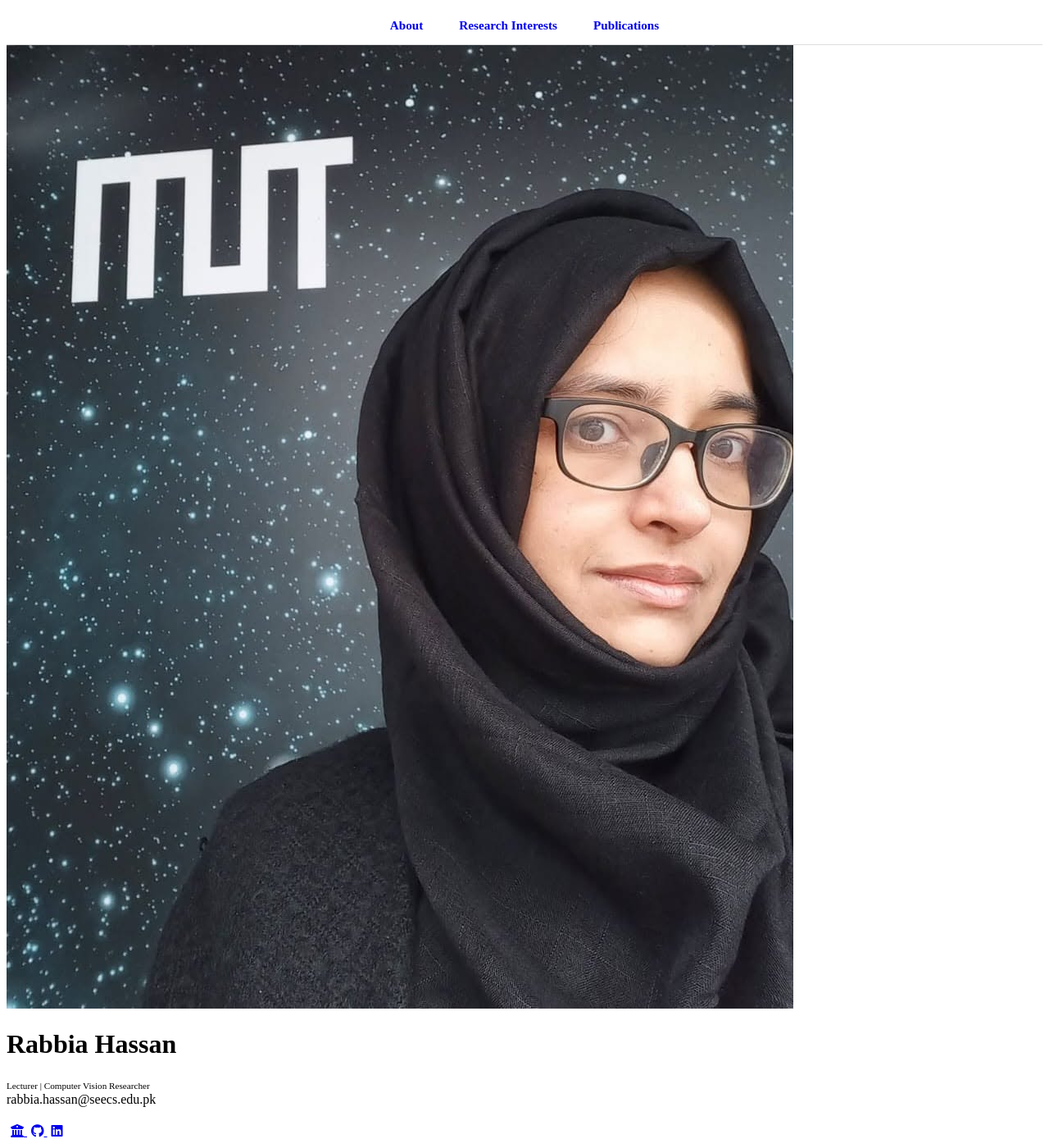
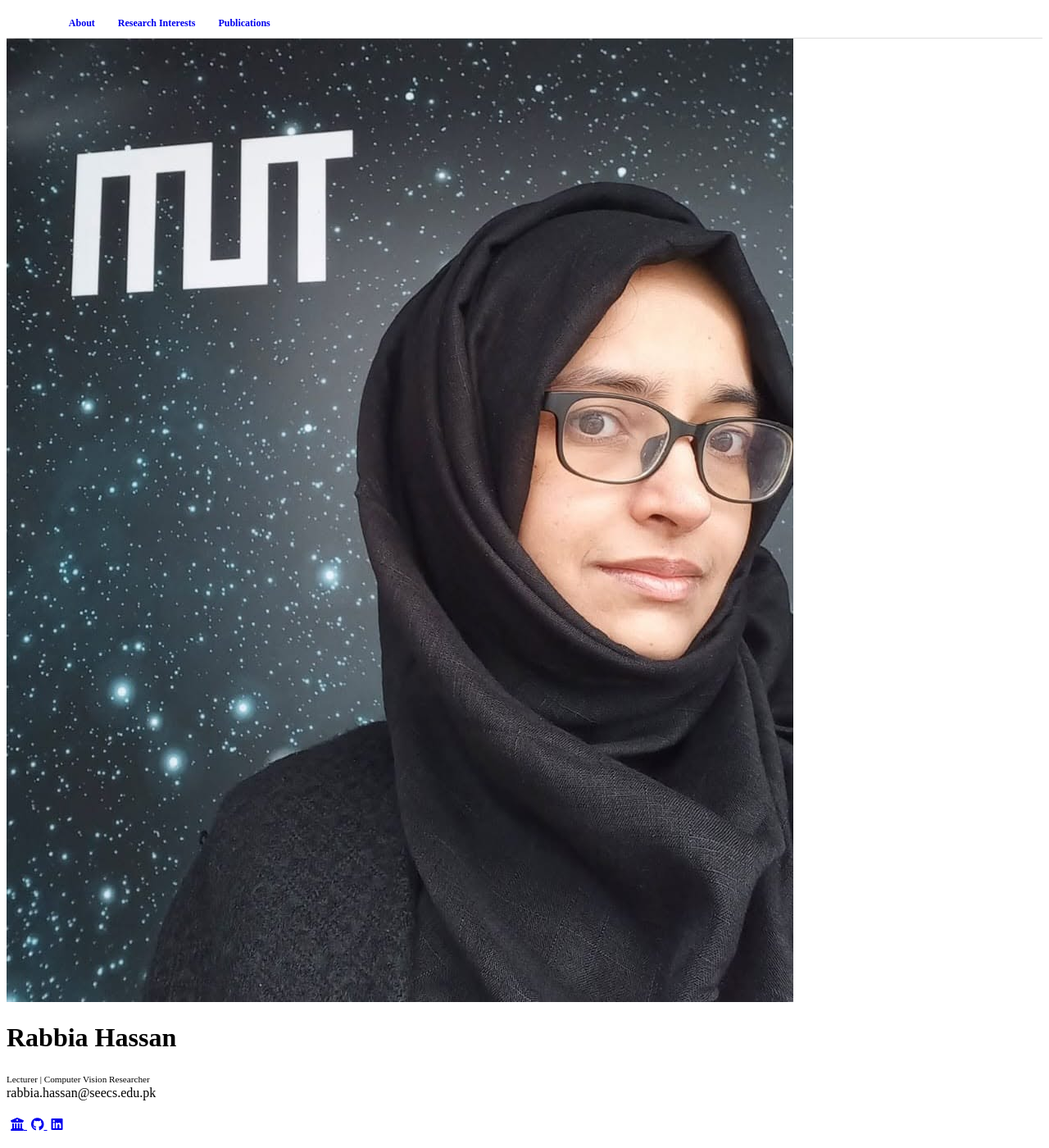
Before and after one commit to Rabbia-Hassan/Rabbia-Hassan.github.io, a Jekyll site: the page built from index.md, in a window 1280 px wide and 1400 px high. Shown: the whole window at 82% size. Built offline with Jekyll 4.4.1, drawn with Linux system fonts in a browser that asks for light colours; a style sheet for code colours, icons or effects is not loaded; our own code applies the rules of GitHub Pages for plain Markdown files.

```diff
--- a/_layouts/homepage.html
+++ b/_layouts/homepage.html
@@ -60,15 +60,17 @@
   top: 0;
   z-index: 1000;
   width: 100%;
-    padding: 14px 0;
-    text-align: center;
+  box-sizing: border-box;
+  padding: 10px 6%;
+  text-align: left;
   background: rgba(255, 255, 255, 0.96);
   border-bottom: 1px solid #dddddd;
 }
+
 .top-nav a {
   display: inline-block;
-    margin: 0 20px;
-    font-size: 0.95rem;
+  margin: 0 24px 0 0;
+  font-size: 0.75rem;
   font-weight: 600;
   text-decoration: none;
 }
@@ -76,6 +78,7 @@
 .top-nav a:hover {
   text-decoration: underline;
 }
+
 
   @media (prefers-color-scheme: dark) {
     .top-nav {
@@ -87,7 +90,7 @@
   @media screen and (max-width: 600px) {
     .top-nav a {
       margin: 4px 8px;
-      font-size: 0.82rem;
+      font-size: 0.72rem;
     }
   }
 </style>
```
Lines whose indentation alone changed are shown as unchanged.
